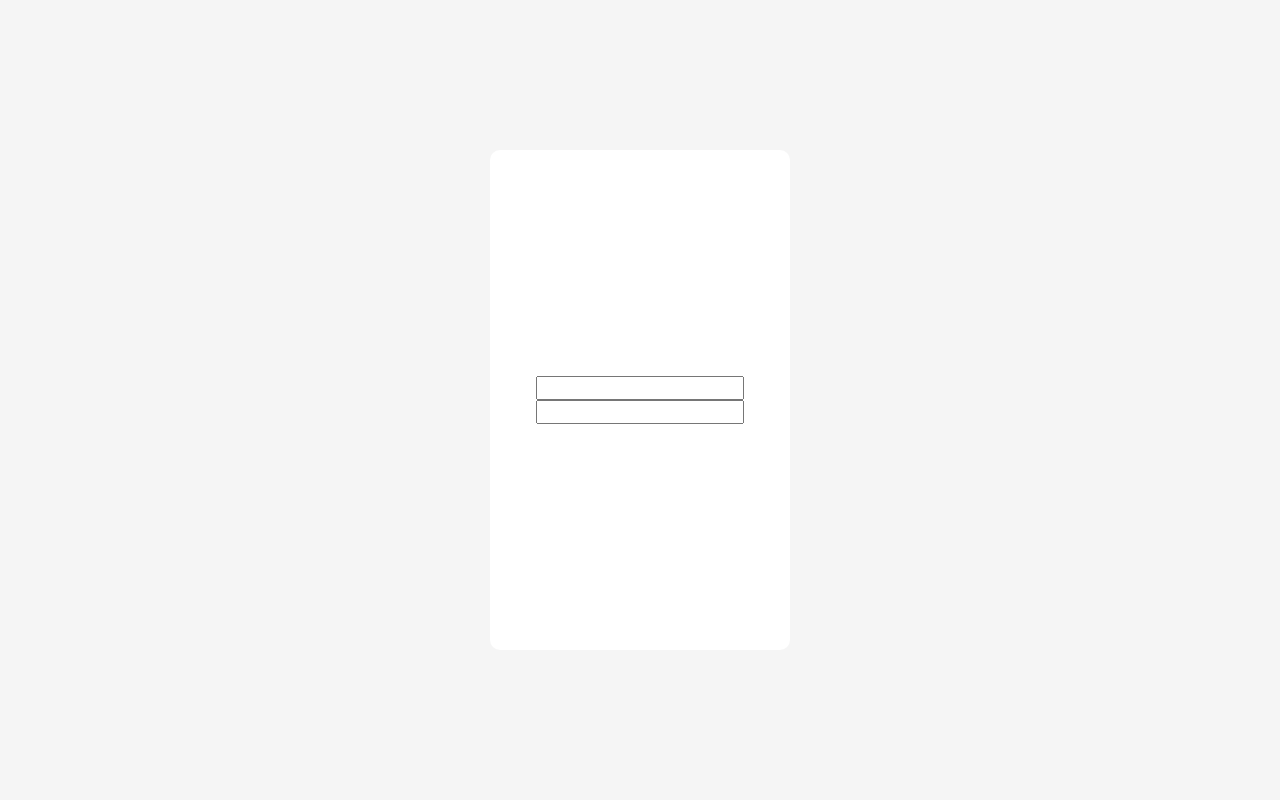
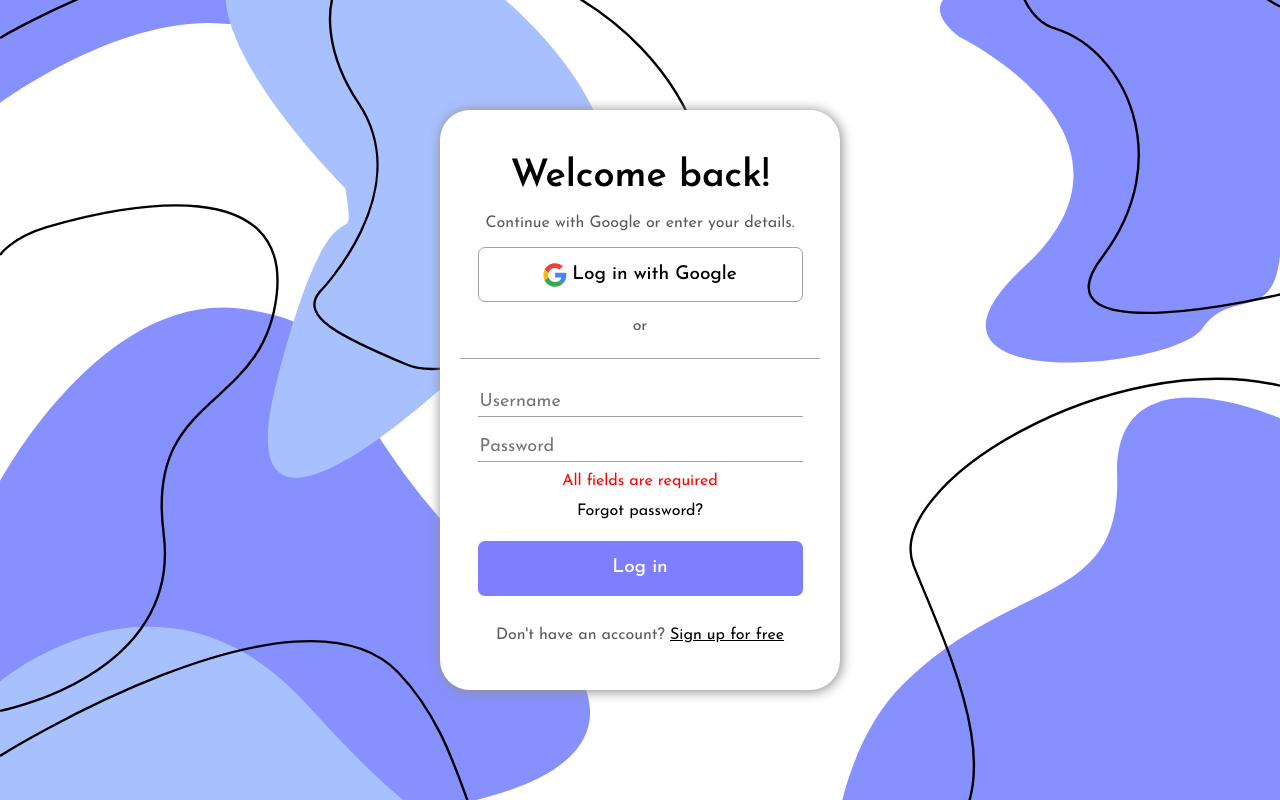
Before and after one commit to yesaf/chrono-vault-vue, a Vue app: page /auth in a window 1280 px wide. Built offline with nearby package versions, Linux system fonts and the light colour scheme.

Commit message:
add: login and sign up on auth page

```diff
--- a/src/components/auth/AuthForm.vue
+++ /dev/null
@@ -1,28 +0,0 @@
-<template>
-  <div class="auth-form">
-    <input type="text" :value="name">
-    <input type="text" :value="password">
-  </div>
-</template>
-
-<script setup lang="ts">
-import {ref} from 'vue'
-const name = ref('')
-const password = ref('')
-
-</script>
-
-<style scoped>
-.auth-form {
-  display: flex;
-  flex-direction: column;
-  align-items: center;
-  justify-content: center;
-
-  width: 300px;
-  height: 500px;
-
-  background-color: #fff;
-  border-radius: 10px;
-}
-</style>
--- /dev/null
+++ b/src/components/auth/LoginForm.vue
@@ -0,0 +1,208 @@
+<template>
+  <h1>Welcome back!</h1>
+  <p>Continue with Google or enter your details.</p>
+
+  <button class="google-btn">
+    <img :src="googleLogo" class="google-logo">
+    <span>Log in with Google</span>
+  </button>
+
+  <p>or</p>
+  <hr>
+
+  <div class="inputs">
+    <input class="auth-input"
+           type="text" :value="username"
+           @change="username = $event.target.value"
+           placeholder="Username">
+    <input class="auth-input"
+           type="password" :value="password"
+           @change="password = $event.target.value"
+           placeholder="Password">
+  </div>
+
+  <span class="error">{{ error }}</span>
+
+  <a href="#" class="reset-password">Forgot password?</a>
+
+  <button class="login-btn" @click="login">
+    Log in
+  </button>
+
+  <p>Don't have an account?
+    <button class="sign-up" @click="onSignUp">Sign up for free</button>
+  </p>
+</template>
+
+<script setup lang="ts">
+import {ref, defineProps, watch} from 'vue';
+import googleLogo from '@/assets/images/google-logo.svg';
+
+const props = defineProps({
+  onLogin: {
+    type: Function,
+    required: true
+  },
+  onSignUp: {
+    type: Function,
+    required: true
+  }
+});
+
+const login = () => {
+  props.onLogin(username.value, password.value);
+}
+
+const username = ref('');
+const password = ref('');
+
+const error = ref('All fields are required');
+watch([username, password], () => {
+  if (username.value.length > 0 && password.value.length > 0) {
+    error.value = '';
+  } else {
+    error.value = 'Some error';
+  }
+});
+
+</script>
+
+<style scoped>
+h1 {
+  margin: 45px 0 0 0;
+  font-size: 38px;
+  font-weight: 600;
+  user-select: none;
+}
+
+p {
+  margin: 15px 0;
+  font-size: 16px;
+  font-weight: 400;
+  user-select: none;
+
+  color: var(--color-subtext);
+}
+
+hr {
+  width: calc(100% - 40px);
+  height: 1px;
+  margin: 8px 20px;
+  border: none;
+  background-color: var(--color-border);
+}
+
+.google-btn {
+  display: flex;
+  gap: 5px;
+  padding: 0;
+  height: 55px;
+  width: 325px;
+
+  border: 1.5px solid var(--color-border);
+  border-radius: 7px;
+  background-color: var(--color-white);
+
+  font-size: 19px;
+  font-weight: 500;
+  line-height: 24px;
+
+  align-items: center;
+  justify-content: center;
+  user-select: none;
+}
+
+.google-btn:hover {
+  background-color: var(--color-gray);
+}
+
+.google-logo {
+  width: 24px;
+  height: 24px;
+}
+
+.inputs {
+  display: flex;
+  flex-direction: column;
+  gap: 15px;
+  margin: 20px 0 10px 0;
+}
+
+.auth-input {
+  width: 325px;
+  height: 30px;
+
+  border-top: none;
+  border-left: none;
+  border-right: none;
+
+  border-bottom: 1px solid var(--color-border);
+
+  font-size: 18px;
+  padding: 0 2px;
+
+  outline: none;
+}
+
+.auth-input:focus {
+  border-bottom-width: 2px;
+}
+
+.error {
+  height: 20px;
+  font-size: 16px;
+  font-weight: 400;
+  color: var(--color-error);
+  margin-bottom: 10px;
+}
+
+.reset-password {
+  font-size: 16px;
+  font-weight: 400;
+  text-decoration: none;
+  user-select: none;
+}
+
+.reset-password:hover {
+  text-decoration: underline;
+}
+
+.login-btn {
+  width: 325px;
+  height: 55px;
+
+  border: none;
+  border-radius: 7px;
+  background-color: var(--color-primary);
+
+  font-size: 19px;
+  font-weight: 500;
+  line-height: 24px;
+  color: var(--color-white);
+
+  align-items: center;
+  justify-content: center;
+  user-select: none;
+
+  margin: 20px 0 15px;
+}
+
+.login-btn:hover {
+  background-color: var(--color-primary-light);
+}
+
+.sign-up {
+  font-size: 16px;
+  font-weight: 400;
+  text-decoration: underline;
+  user-select: none;
+  background-color: transparent;
+  border: none;
+  padding: 0;
+}
+
+.sign-up:hover {
+  text-decoration: none;
+}
+
+</style>
--- /dev/null
+++ b/src/components/auth/SignUpForm.vue
@@ -0,0 +1,173 @@
+<template>
+  <h1>
+    Create account
+  </h1>
+
+  <p class="hint">
+    Please, provide your email, username and choose a password.
+  </p>
+
+  <div class="inputs">
+    <input class="auth-input" type="email"
+           placeholder="Email"
+           :value="email" @change="email = $event.target.value">
+    <input class="auth-input" type="text"
+           placeholder="Username"
+           :value="username" @change="username = $event.target.value">
+    <input class="auth-input" type="password"
+           placeholder="Password"
+           :value="password" @change="password = $event.target.value">
+  </div>
+
+  <span class="error">{{ error }}</span>
+
+  <button class="sign-up-btn" @click="signUp">
+    Sign up
+  </button>
+
+  <p class="login-text">Already have the account? <button @click="onBack" class="login-btn">Log in</button></p>
+
+</template>
+
+<script setup lang="ts">
+import {defineProps, ref, watch} from "vue";
+
+const email = ref('');
+const username = ref('');
+const password = ref('');
+
+const error = ref('All fields are required');
+
+watch([email, username, password], () => {
+  if (email.value.length > 0 && username.value.length > 0 && password.value.length > 0) {
+    error.value = '';
+  } else {
+    error.value = 'All fields are required';
+  }
+});
+
+const props = defineProps({
+  onSignUp: {
+    type: Function,
+    required: true
+  },
+  onBack: {
+    type: Function,
+    required: true
+  }
+});
+
+const signUp = () => {
+  props.onSignUp(email.value, username.value, password.value);
+}
+
+</script>
+
+<style scoped>
+
+h1 {
+  position: relative;
+  margin: 45px 0 0 0;
+  font-size: 38px;
+  font-weight: 600;
+  user-select: none;
+}
+
+.hint {
+  margin: 10px 0 0 0;
+  width: 325px;
+  font-size: 16px;
+  font-weight: 400;
+  line-height: 18px;
+  color: var(--color-subtext);
+  user-select: none;
+  text-align: center;
+}
+
+.inputs {
+  display: flex;
+  flex-direction: column;
+  align-items: center;
+  gap: 30px;
+  width: 100%;
+
+  margin-top: 50px;
+}
+
+.auth-input {
+  width: 325px;
+  height: 30px;
+
+  border-top: none;
+  border-left: none;
+  border-right: none;
+
+  border-bottom: 1px solid var(--color-border);
+
+  font-size: 18px;
+  padding: 0 2px;
+
+  outline: none;
+}
+
+.auth-input:focus {
+  border-bottom-width: 2px;
+}
+
+.error {
+  height: 20px;
+  font-size: 16px;
+  font-weight: 400;
+  color: var(--color-error);
+  margin-top: 20px;
+}
+
+.sign-up-btn {
+  width: 325px;
+  height: 55px;
+
+  border: none;
+  border-radius: 7px;
+  background-color: var(--color-primary);
+
+  font-size: 19px;
+  font-weight: 500;
+  line-height: 24px;
+  color: var(--color-white);
+
+  align-items: center;
+  justify-content: center;
+  user-select: none;
+
+  margin-top: 56px;
+}
+
+.sign-up-btn:hover {
+  background-color: var(--color-primary-light);
+}
+
+.login-text {
+  margin-top: 30px;
+
+}
+
+.login-text {
+  color: var(--color-subtext);
+}
+
+.login-btn {
+  font-size: 16px;
+  font-weight: 400;
+  text-decoration: underline;
+  user-select: none;
+  background-color: transparent;
+  border: none;
+  padding: 0;
+}
+
+.login-btn:hover {
+  text-decoration: none;
+}
+
+
+</style>
--- a/src/styles/fonts.css
+++ b/src/styles/fonts.css
@@ -0,0 +1 @@
+@import url("https://fonts.googleapis.com/css2?family=Josefin+Sans:ital,wght@0,100;0,200;0,300;0,400;0,500;0,600;0,700;1,100;1,200;1,300;1,400;1,500;1,600;1,700&display=swap");
--- a/src/styles/global.css
+++ b/src/styles/global.css
@@ -0,0 +1,28 @@
+:root {
+    --color-black: #000;
+    --color-white: #fff;
+    --color-gray: #e2e2e2;
+    --color-primary: #7E7EFF;
+    --color-primary-light: #8B8BFF;
+
+    --color-border: #A1A1A1;
+    --color-subtext: #5B5B5B;
+    --color-error: #FF0000;
+}
+
+* {
+    box-sizing: border-box;
+    margin: 0;
+    padding: 0;
+    font-family: 'Josefin Sans', sans-serif;
+    color: var(--color-black);
+}
+
+*::selection {
+    background-color: var(--color-primary);
+    color: var(--color-white);
+}
+
+button {
+    cursor: pointer;
+}
--- a/src/views/AuthView.vue
+++ b/src/views/AuthView.vue
@@ -1,11 +1,34 @@
 <template>
   <main>
-    <AuthForm class="form-block" />
+    <div class="auth-form">
+      <LoginForm v-if="activeForm === 'login'" :on-login="login" :on-sign-up="goToSignUp"/>
+      <SignUpForm v-else :on-back="goToLogin" :on-sign-up="signUp"/>
+    </div>
   </main>
 </template>
 
 <script setup lang="ts">
-import AuthForm from '@/components/auth/AuthForm.vue'
+import LoginForm from '@/components/auth/LoginForm.vue';
+import SignUpForm from '@/components/auth/SignUpForm.vue';
+import {ref} from "vue";
+
+const activeForm = ref('login');
+
+const goToSignUp = () => {
+  activeForm.value = 'signup';
+}
+
+const goToLogin = () => {
+  activeForm.value = 'login';
+}
+
+const login = (username: string, password: string) => {
+  console.log(username, password);
+}
+
+const signUp = (email: string, username: string, password: string) => {
+  console.log(email, username, password);
+}
 
 </script>
 
@@ -15,6 +38,21 @@ main {
   align-items: center;
   justify-content: center;
   height: 100vh;
-  background-color: #f5f5f5;
+  background: url("../assets/images/background.svg") center center / cover no-repeat fixed;
+}
+
+.auth-form {
+  position: relative;
+  display: flex;
+  flex-direction: column;
+  align-items: center;
+
+  width: 400px;
+  height: 580px;
+
+  background-color: #fff;
+  border-radius: 30px;
+
+  box-shadow: rgb(145 145 145) 1px 1px 12px 1px;
 }
 </style>
--- a/src/views/HomeView.vue
+++ b/src/views/HomeView.vue
@@ -3,6 +3,7 @@ import useUserStore from '@/stores/user';
 import type { IUser } from '@/stores/user';
 import { computed } from 'vue';
 import type { ComputedRef } from 'vue';
+import { RouterLink } from 'vue-router';
 
 import Loader from '@/components/shared/Loader.vue';
 
@@ -16,8 +17,7 @@ const user: ComputedRef<IUser> = computed(() => {
 <template>
   <main>
     <h1>Home View</h1>
-    <pre>{{ user.name }}</pre>
-    <pre>{{ user.email }}</pre>
+    <RouterLink to="auth">Go to Auth</RouterLink>
 
     <Loader class="loader"/>
   </main>
```
Also changed, not shown: src/assets/images/background.svg (added), src/assets/images/google-logo.svg (added).
